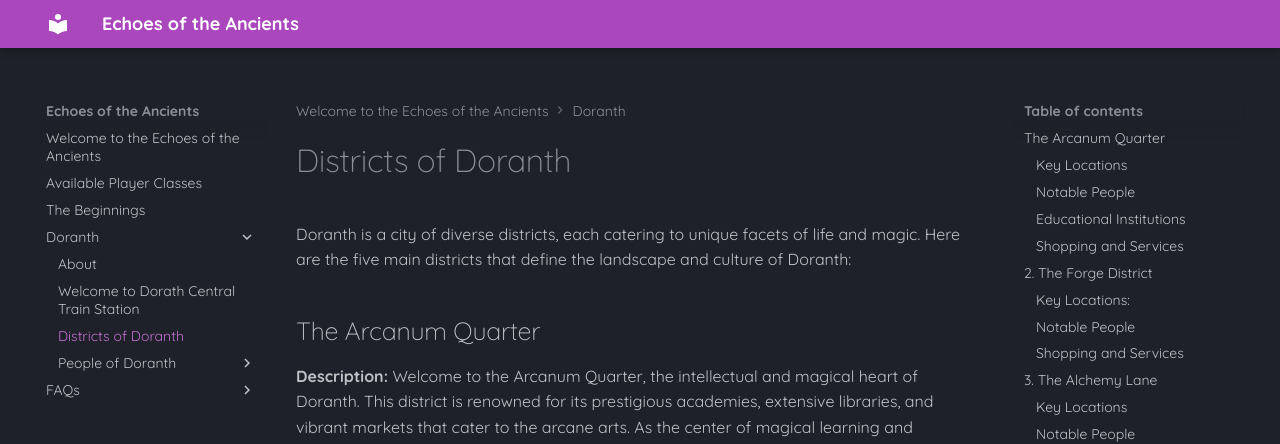
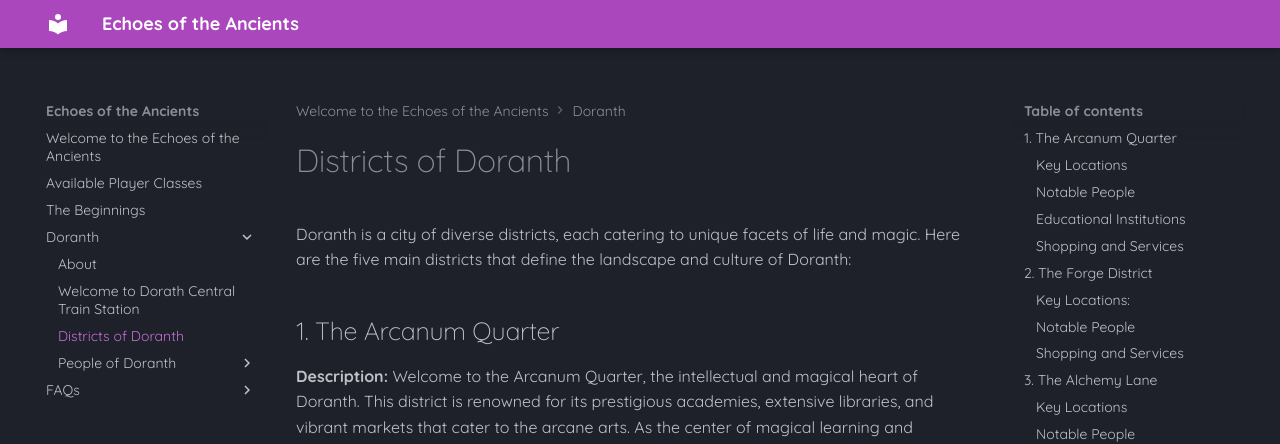
Before and after one commit to Bomchoo/Arvanis-Wiki, an MkDocs documentation site: the page built from docs/Doranth/Districts.md, in a window 1280 px wide and 900 px high. Shown: the top 444 px of the window. Built offline with MkDocs 1.6.1 and Material for MkDocs 9.7.7, drawn with Linux system fonts in a browser that asks for light colours.

Commit message:
Fix Numbering

```diff
--- a/docs/Doranth/Districts.md
+++ b/docs/Doranth/Districts.md
@@ -2,7 +2,7 @@
 
 Doranth is a city of diverse districts, each catering to unique facets of life and magic. Here are the five main districts that define the landscape and culture of Doranth:
 
-## The Arcanum Quarter
+## 1. The Arcanum Quarter
 
 **Description:** Welcome to the Arcanum Quarter, the intellectual and magical heart of Doranth. This district is renowned for its prestigious academies, extensive libraries, and vibrant markets that cater to the arcane arts. As the center of magical learning and research, the Arcanum Quarter attracts scholars, practitioners of magic, and curious visitors from all over the world.
 
```
